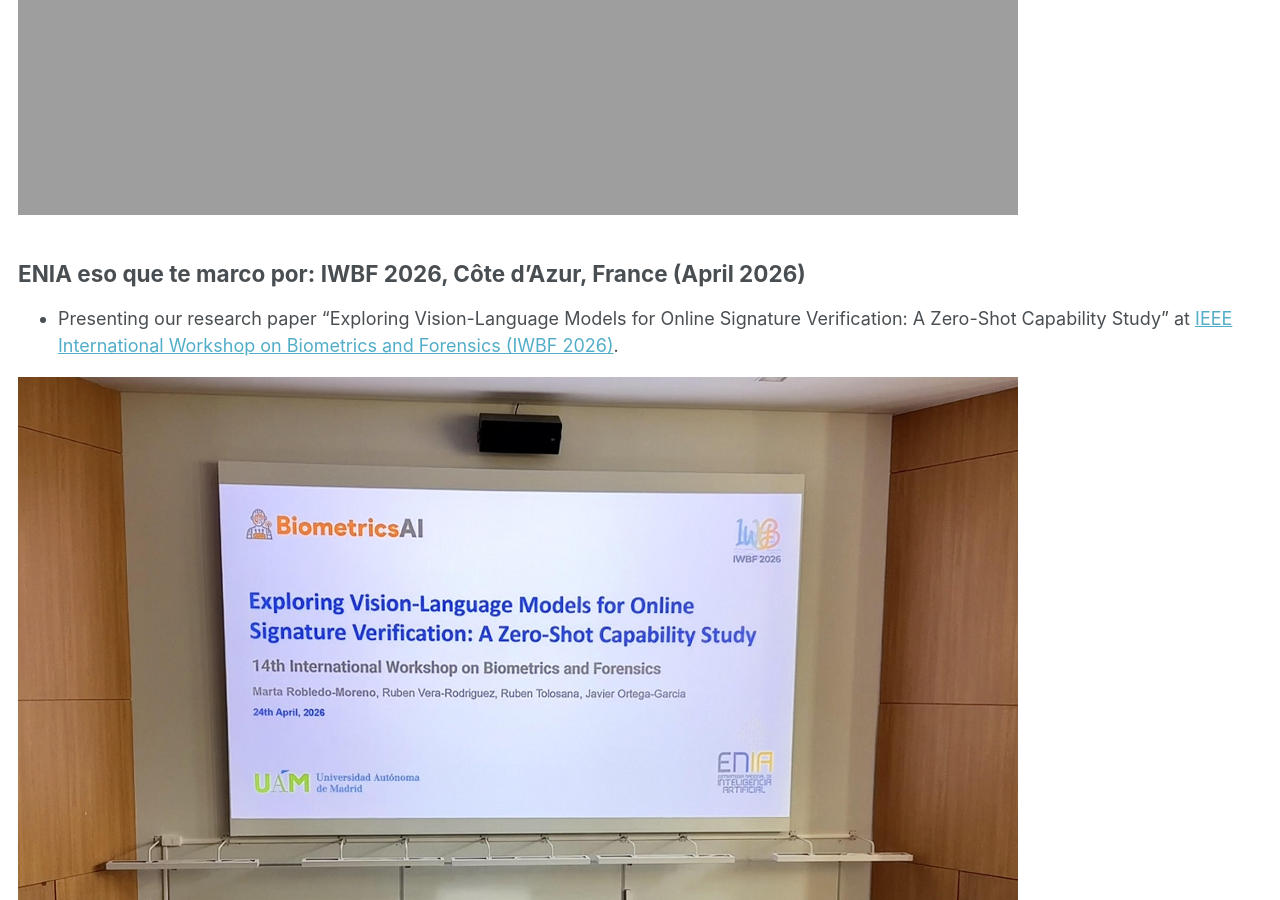
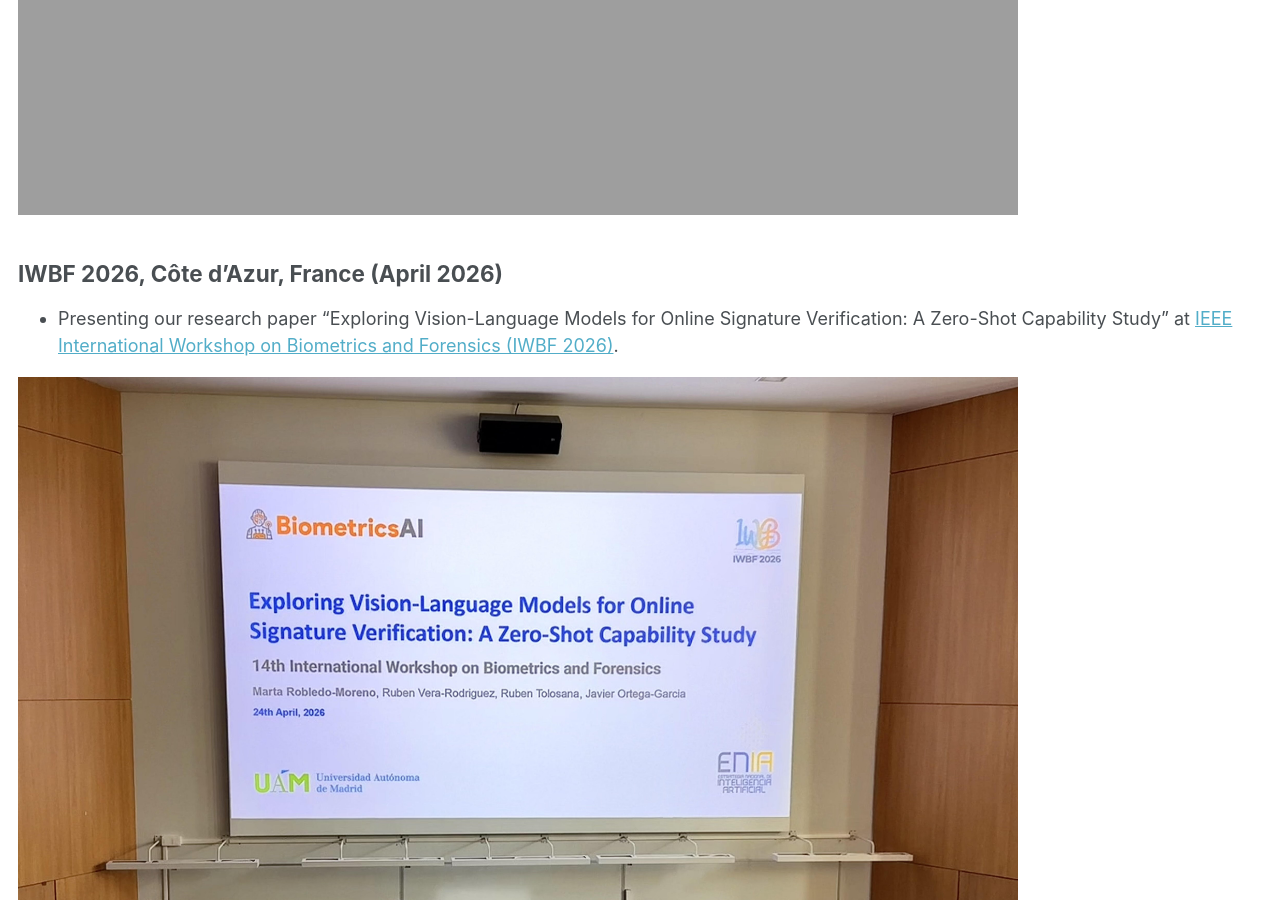
Before and after one commit to catedraeniauam/catedraeniauam.github.io, a Jekyll site: the page built from _pages/gallery.md, in a window 1280 px wide and 900 px high, scrolled down 870 px. Built offline with Jekyll 4.4.1, drawn with Linux system fonts in a browser that asks for light colours.

Commit message:
Cambiamos el nombre de un evento

```diff
--- a/_pages/gallery.md
+++ b/_pages/gallery.md
@@ -11,7 +11,7 @@ IEEE CAIw 2026, Granada, Spain (May 2026)
 
 <img src="https://catedraeniauam.github.io/images/iee_cai_2026.jpg" align="center" width="1000"/>
 
-ENIA eso que te marco por: IWBF 2026, Côte d’Azur, France (April 2026)
+IWBF 2026, Côte d’Azur, France (April 2026)
 -----
 - Presenting our research paper “Exploring Vision-Language Models for Online Signature Verification: A Zero-Shot Capability Study” at <a href="https://iwbf2026.github.io/index.html">IEEE International Workshop on Biometrics and Forensics (IWBF 2026)</a>.
 
```
